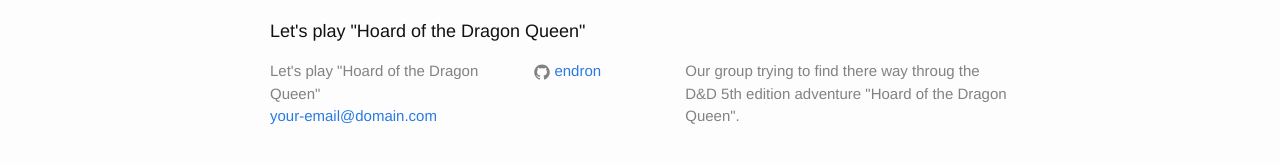
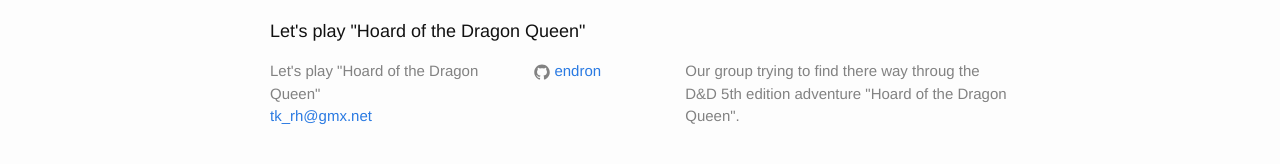
Before and after one commit to Endron/hoard-of-the-dragon-queen, a Jekyll site: the page built from index.html, in a window 1280 px wide. Shown: the part 399-563 px from the top of the page. Built offline with Jekyll 4.4.1, drawn with Linux system fonts in a browser that asks for light colours.

Commit message:
Set correct mail address

```diff
--- a/_config.yml
+++ b/_config.yml
@@ -1,6 +1,6 @@
 # Site settings
 title: Let's play "Hoard of the Dragon Queen"
-email: your-email@domain.com
+email: tk_rh@gmx.net
 description: > # this means to ignore newlines until "baseurl:"
   Our group trying to find there way throug the D&D 5th edition adventure
   "Hoard of the Dragon Queen".
```
